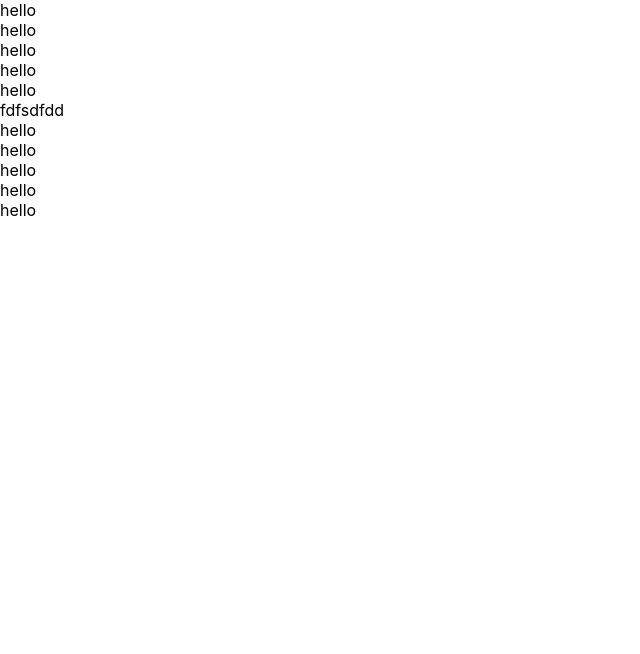
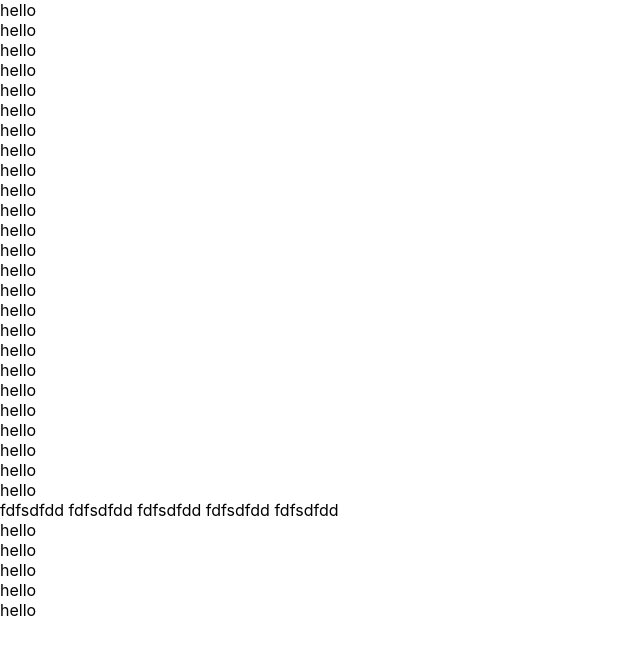
Before and after one commit to Bigon4ik/kabzda, a React (Create React App) app: page / in a window 1280 px wide. Shown: the top 654 px of the page, without its empty margins (0-640 px from the left). Built offline with nearby package versions, Linux system fonts and the light colour scheme.

Commit message:
three commit

```diff
--- a/src/Acordion.tsx
+++ b/src/Acordion.tsx
@@ -7,6 +7,14 @@ function App() {
   return (
     <div >
      <Rating/>
+     <Rating/>
+     <Rating/>
+     <Rating/>
+     <Rating/>
+     fdfsdfdd
+     fdfsdfdd
+     fdfsdfdd
+     fdfsdfdd
      fdfsdfdd
     </div>
   );
```
